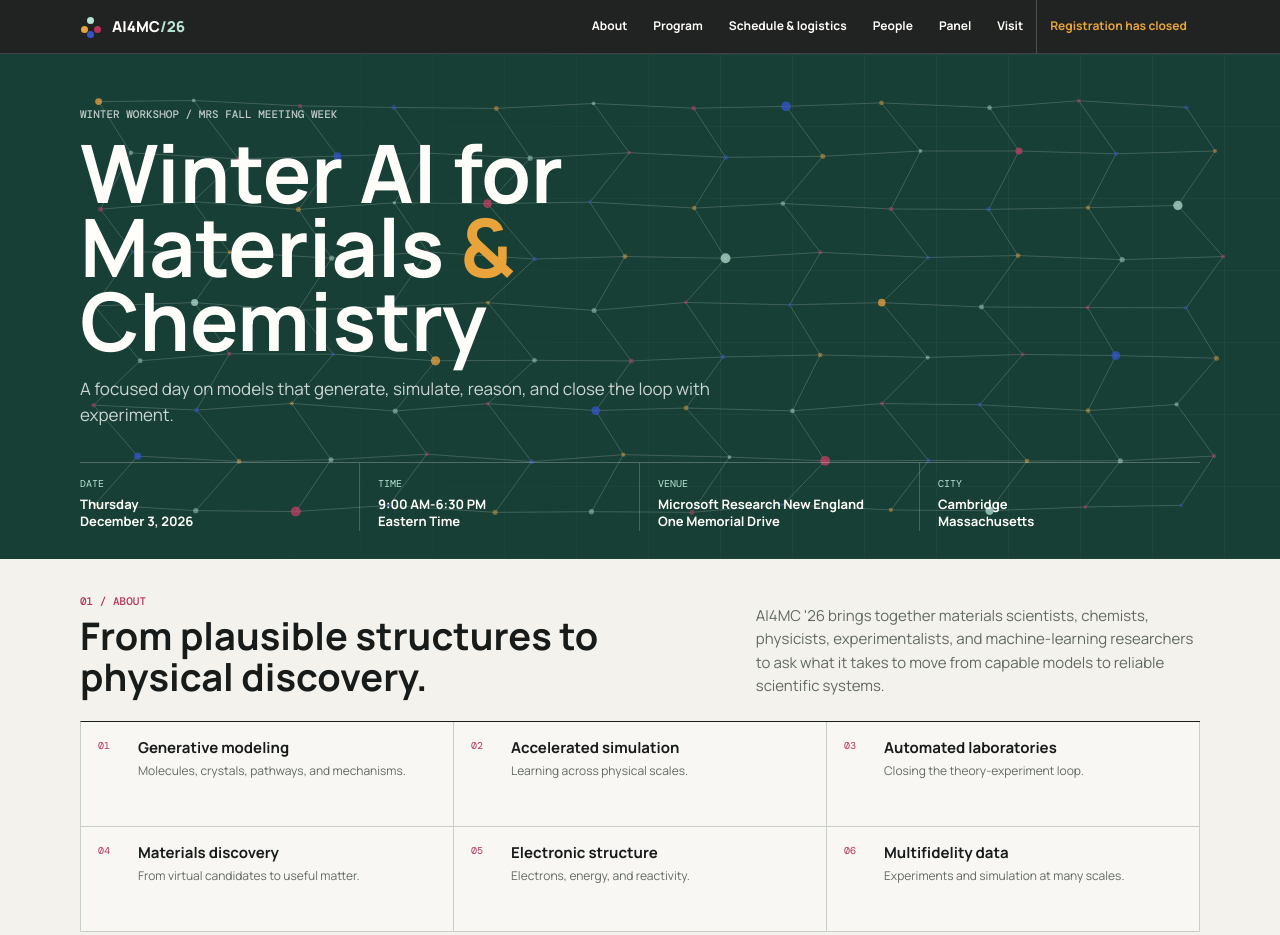
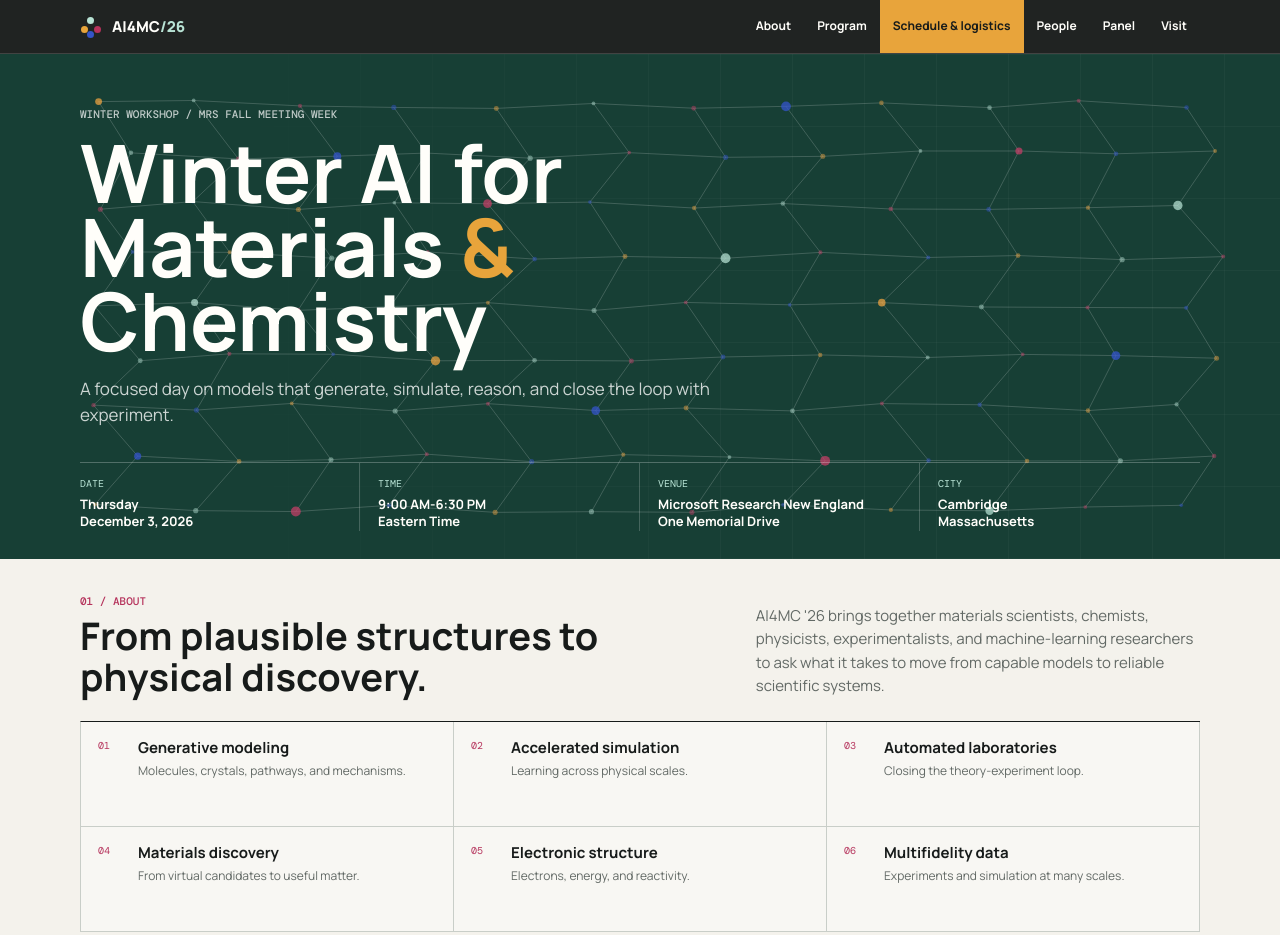
Before and after one commit to ai4mc26/ai4mc26.github.io, a plain HTML site: page index.html in a window 1280 px wide. Shown: the top 935 px of the page. Drawn offline with nearby package versions, Linux system fonts and the light colour scheme.

Commit message:
Highlight schedule link and simplify navigation

```diff
--- a/index.html
+++ b/index.html
@@ -8,7 +8,7 @@
   <link rel="preconnect" href="https://fonts.googleapis.com">
   <link rel="preconnect" href="https://fonts.gstatic.com" crossorigin>
   <link href="https://fonts.googleapis.com/css2?family=DM+Mono:wght@400;500&family=Manrope:wght@400;500;600;700;800&display=swap" rel="stylesheet">
-  <link rel="stylesheet" href="styles.css?v=20261122-3">
+  <link rel="stylesheet" href="styles.css?v=20261122-4">
 </head>
 <body>
   <a class="skip-link" href="#main">Skip to content</a>
@@ -21,8 +21,8 @@
       <span></span><span></span><span class="sr-only">Toggle navigation</span>
     </button>
     <nav class="site-nav" id="site-nav" data-nav aria-label="Primary navigation">
-      <a href="#about">About</a><a href="#program">Program</a><a href="schedule.html" target="_blank" rel="noopener noreferrer">Schedule &amp; logistics<span class="sr-only"> (opens in a new tab)</span></a><a href="#people">People</a>
-      <a href="#panel">Panel</a><a href="#visit">Visit</a><span class="nav-closed">Registration has closed</span>
+      <a href="#about">About</a><a href="#program">Program</a><a class="nav-cta" href="schedule.html" target="_blank" rel="noopener noreferrer">Schedule &amp; logistics<span class="sr-only"> (opens in a new tab)</span></a><a href="#people">People</a>
+      <a href="#panel">Panel</a><a href="#visit">Visit</a>
     </nav>
   </header>
 
--- a/styles.css
+++ b/styles.css
@@ -38,7 +38,6 @@ button { font: inherit; }
 .site-nav a:hover, .site-nav a:focus-visible { color: var(--mint); }
 .site-nav .nav-cta { color: var(--ink); background: var(--amber); }
 .site-nav .nav-cta:hover, .site-nav .nav-cta:focus-visible { color: var(--ink); background: #f0b95f; }
-.site-nav .nav-closed { display: grid; place-items: center; padding: 0 13px; color: var(--amber); border-left: 1px solid rgba(255,255,255,.2); font-size: 12px; font-weight: 700; white-space: nowrap; }
 .menu-toggle { display: none; }
 
 .hero { position: relative; min-height: 390px; overflow: hidden; color: var(--white); background: var(--evergreen); }
@@ -193,7 +192,7 @@ button { font: inherit; }
   .lunch-layout { grid-template-columns: 1fr; }
 }
 
-@media (max-width: 780px) {
+@media (max-width: 720px) {
   html { scroll-padding-top: 54px; }
   .site-header { padding: 0 18px; }
   .menu-toggle { position: relative; display: block; width: 38px; height: 38px; padding: 0; border: 0; color: var(--white); background: transparent; }
@@ -204,7 +203,6 @@ button { font: inherit; }
   .site-nav.open { display: grid; }
   .site-nav a { min-height: 44px; justify-items: start; padding: 0 12px; border-bottom: 1px solid rgba(255,255,255,.15); }
   .site-nav .nav-cta { justify-items: center; margin-top: 8px; grid-column: 1 / -1; }
-  .site-nav .nav-closed { min-height: 44px; justify-items: center; margin-top: 8px; grid-column: 1 / -1; border-left: 0; }
   .hero { min-height: 460px; }
   .hero-inner, .page-shell { width: min(100% - 30px, var(--max)); }
   .hero-inner { padding-top: 42px; }
```
Also changed, not shown: schedule.html (+1 -1 lines).
